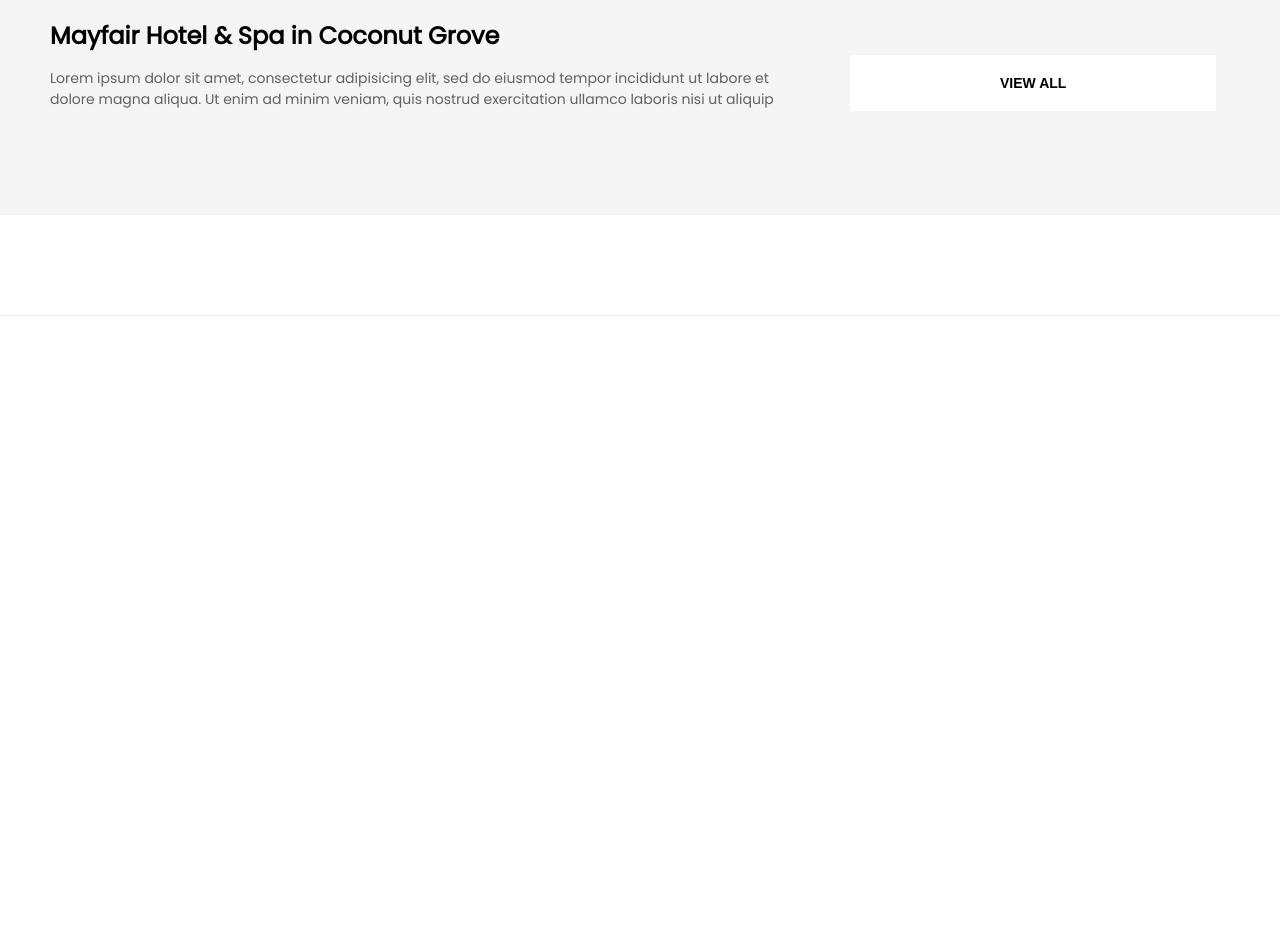
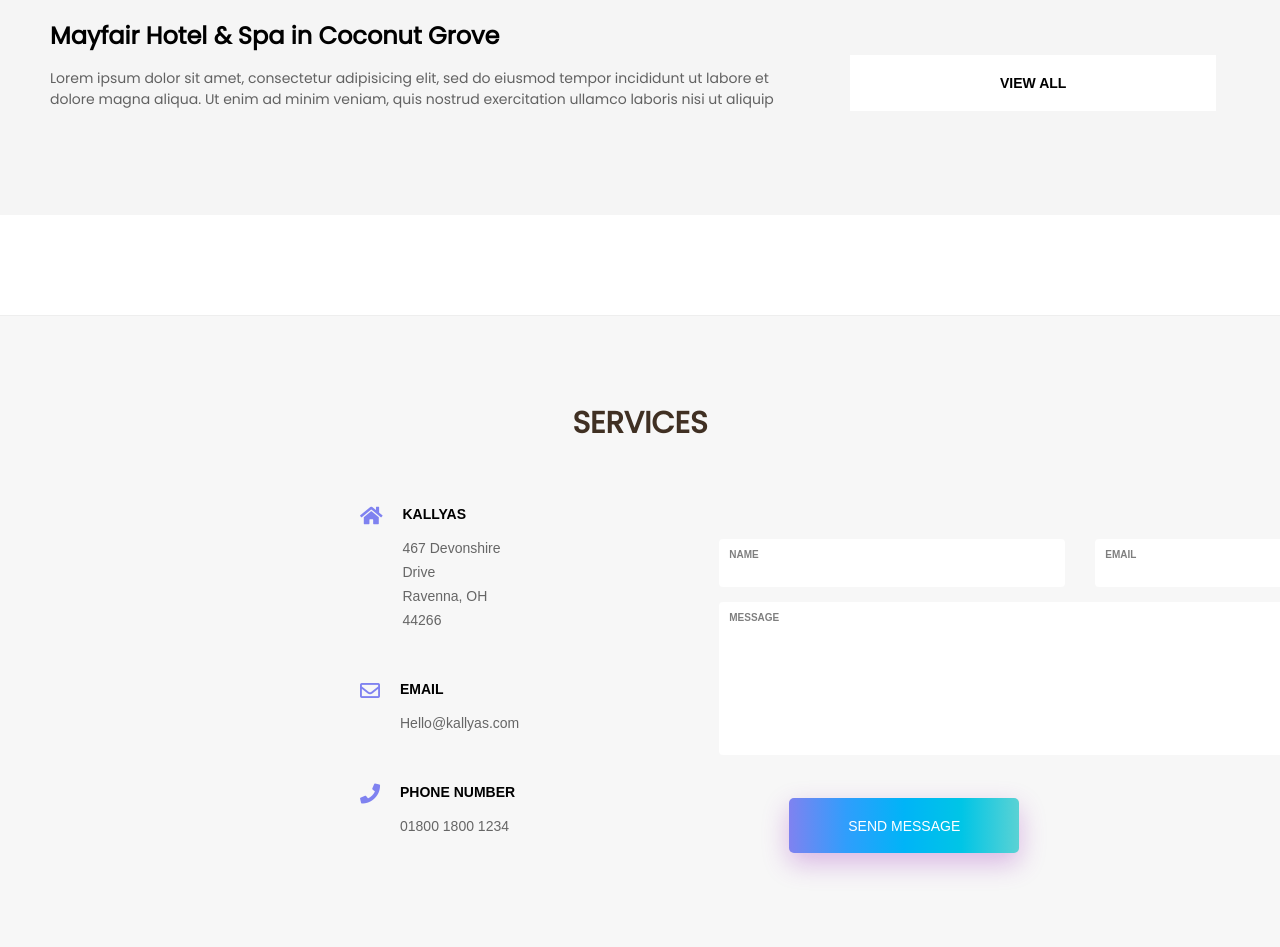
Before and after one commit to angelslove/booking-web-demo, a plain HTML site: page index.html in a window 1280 px wide. Shown: the part 2788-3735 px from the top of the page. Before the commit the page ends 3104 px from the top, so only its background shows below. Drawn offline with Linux system fonts and the light colour scheme.

Commit message:
Fix something on header and add Service form

```diff
--- a/index.html
+++ b/index.html
@@ -43,13 +43,13 @@
 					<li>
 						<label>ARRIVAL DATE</label>
 						<div class="form-input">
-							<input type="date">
+							<input type="date" class="date-input">
 						</div>
 					</li>
 					<li>
 						<label>DEPARTURE DATE</label>
 						<div class="form-input">
-							<input type="date">
+							<input type="date" class="date-input">
 						</div>
 					</li>
 					<li>
@@ -161,5 +161,53 @@
 			</div>
 		</div>
 	</div>
+
+	<div class="services">
+		<h2 class="header-name">SERVICES</h2>
+		<div class="service-box">
+			<div class="more-info">
+				<div class="item">
+					<i class="fas fa-home ik"></i>
+					<div>
+						<h6>KALLYAS</h6>
+						<p class="info">467 Devonshire Drive <br>Ravenna, OH 44266</p>
+					</div>
+				</div>
+				<div class="item">
+					<i class="far fa-envelope ik"></i>
+					<div>
+						<h6>EMAIL</h6>
+						<p class="info">Hello@kallyas.com</p>
+					</div>
+				</div>
+				<div class="item">
+					<i class="fas fa-phone ik"></i>
+					<div>
+						<h6>PHONE NUMBER</h6>
+						<p class="info">01800 1800 1234</p>
+					</div>
+				</div>
+			</div>
+			<form action="">
+				<div class="input-top">
+					<div class="input-group">
+						<input type="text" id="name">
+						<label for="name">NAME</label>
+					</div>
+					<div class="input-group">
+						<input type="text" id="email">
+						<label for="email">EMAIL</label>
+					</div>
+				</div>
+				<div class="input-bot">
+					<div class="input-group">
+						<input type="text" id="message" class="mes">
+						<label for="message">MESSAGE</label>
+					</div>
+					<button type="submit" class="btn-check send">SEND MESSAGE</button>
+				</div>
+			</form>
+		</div>
+	</div>
 </body>
 </html>
--- a/style.css
+++ b/style.css
@@ -30,7 +30,7 @@ body {
 	font-weight: bold;
 }
 
-.header .fa-phone {
+.phone-num .fa-phone {
 	transform: rotate(-270deg);
 	font-size: 14px;
 }
@@ -45,6 +45,7 @@ body {
 	font-size: 24px;
 	padding: 26px 36px;
 	border-left: 1px solid #ddd;
+	cursor: pointer;
 }
 
 .caption {
@@ -131,12 +132,13 @@ form ul {
 	font-weight: bold;
 }
 
-.search-form-block input {
+.search-form-block .date-input {
 	padding: 12px 8px;
 	margin-top: 8px;
 	width: 200px;
 	border: none;
 	border-bottom: 2px solid rgba(0,0,0,.15);
+	outline: none;
 }
 
 .search-form-block select{
@@ -147,13 +149,14 @@ form ul {
 	background-color: rgba(0,0,0,.15);
 	font-size: 14px;
 	color: gray;
+	outline: none;
 }
 
-input:hover, select:hover {
+.date-input:hover, select:hover {
 	border-bottom: 2px solid rgba(0,0,0,.7);
 }
 
-.search-form-block .btn-check {
+.btn-check {
 	padding: 16px 30px;
 	margin: 28px 36px 0 0;
 	font-size: 14px;
@@ -175,6 +178,7 @@ input:hover, select:hover {
     font-size: 30px;
     font-weight: bold;
     color: #403023;
+    text-align: center;
 }
 
 .para-wel {
@@ -197,7 +201,7 @@ input:hover, select:hover {
 	border-bottom: 1px solid #eee;
 }
 
-.container .box {
+.box {
 	display: flex;
 	justify-content: center;
 	align-items: center;
@@ -215,12 +219,12 @@ input:hover, select:hover {
 	color: #7ff0b5;
 }
 
-.container h6 {
+ h6 {
 	font-size: 14px;
 	font-weight: bold;
 }
 
-.container .info {
+.info {
 	font-size: 14px;
 	color: #666;
 	line-height: 24px;
@@ -379,3 +383,77 @@ input:hover, select:hover {
 	cursor: pointer;
 	outline: none;
 }
+
+.services {
+	padding: 60px 360px;
+	background-color: rgba(0,0,0, .03);
+}
+
+.services .service-box {
+	display: flex;
+	align-items: center;
+	margin-top: 60px;
+}
+
+
+.item {
+	display: flex;
+	margin-bottom: 35px;
+}
+
+.item h6 {
+	margin: 0;
+}
+
+.ik {
+	color: #7f82f0;
+	padding-right: 20px;
+	font-size: 20px;
+}
+
+.service-box form {
+	flex-grow: 1;
+	margin-left: 200px;
+}
+
+.input-top {
+	display: flex;
+}
+
+.service-box form input {
+	width: 330px;
+	border: none;
+	outline: none;
+	padding: 25px 8px 8px 8px;
+	border-radius: 4px;
+}
+
+.service-box form .mes {
+	width: 706px;
+	height: 120px;
+	outline: none;
+	border-radius: 4px;
+}
+
+.input-group {
+	position: relative;
+	margin-right: 30px;
+	margin-bottom: 15px;
+}
+
+.service-box form label {
+	padding-left: 10px;
+	padding-top: 10px;
+	position: absolute;
+	left: 0;
+	top: 0;
+	font-size: 10px;
+	font-weight: bold;
+	opacity: .5;
+}
+
+.service-box form .send {
+	width: 230px;
+	height: 55px;
+	margin-left: 70px;
+}
```
